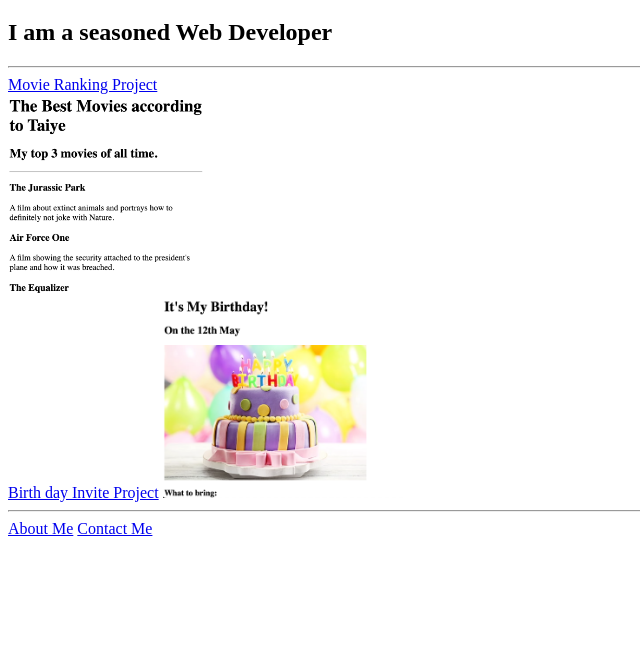
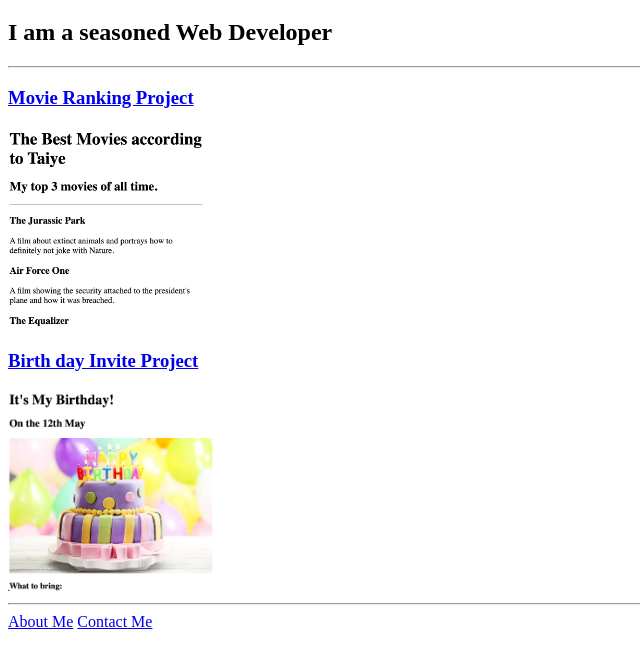
Before and after one commit to Jejemycin/html-portfolio, a plain HTML site: page index.html in a window 1280 px wide. Shown: the part 61-726 px from the top of the page, without its empty margins (0-640 px from the left). Drawn offline with Linux system fonts and the light colour scheme.

Commit message:
Update index.html
changed the <br /> to <h3> tags i.e encompassed the anchor tags within an h3 tag

```diff
--- a/index.html
+++ b/index.html
@@ -25,9 +25,9 @@ https://developer.mozilla.org/en-US/docs/Web/HTML/Element/img#attr-height -->
     <h1>Jeje Taiye's Portfolio</h1>
     <h2>I am a seasoned Web Developer</h2>
     <hr />
-    <a href="./public/movie-ranking.html">Movie Ranking Project</a> <br />
-    <img src="./assets/images/Top rated films.png" alt="Top 3 movies" height="200"/> <br />
-    <a href="./public/birthday-invite.html">Birth day Invite Project</a>
+    <h3><a href="./public/movie-ranking.html">Movie Ranking Project</a></h3>
+    <img src="./assets/images/Top rated films.png" alt="Top 3 movies" height="200"/>
+    <h3><a href="./public/birthday-invite.html">Birth day Invite Project</a></h3>
     <img src="./assets/images/birthday invitation.png" alt="birthday invite card" height="200"/>
     <hr />
     <a href="./public/about.html">About Me</a>
```
